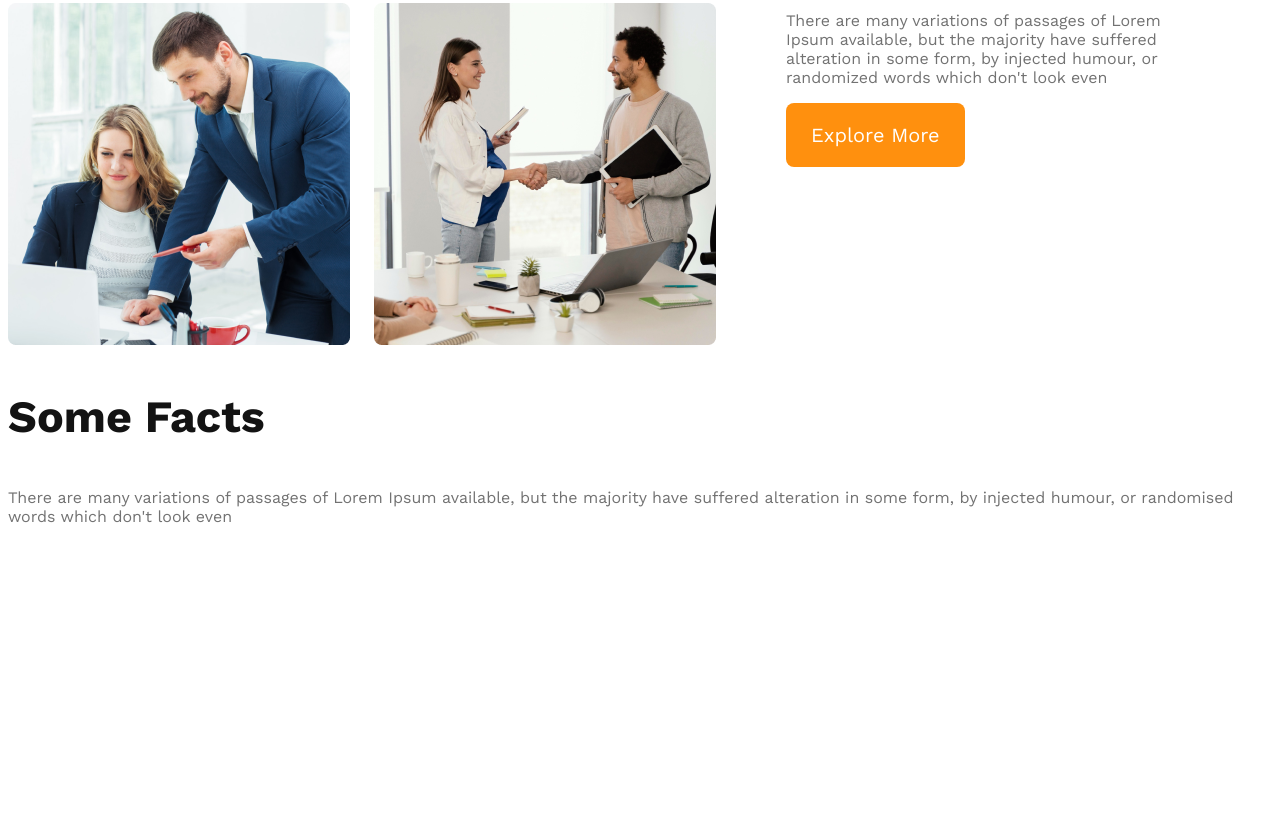
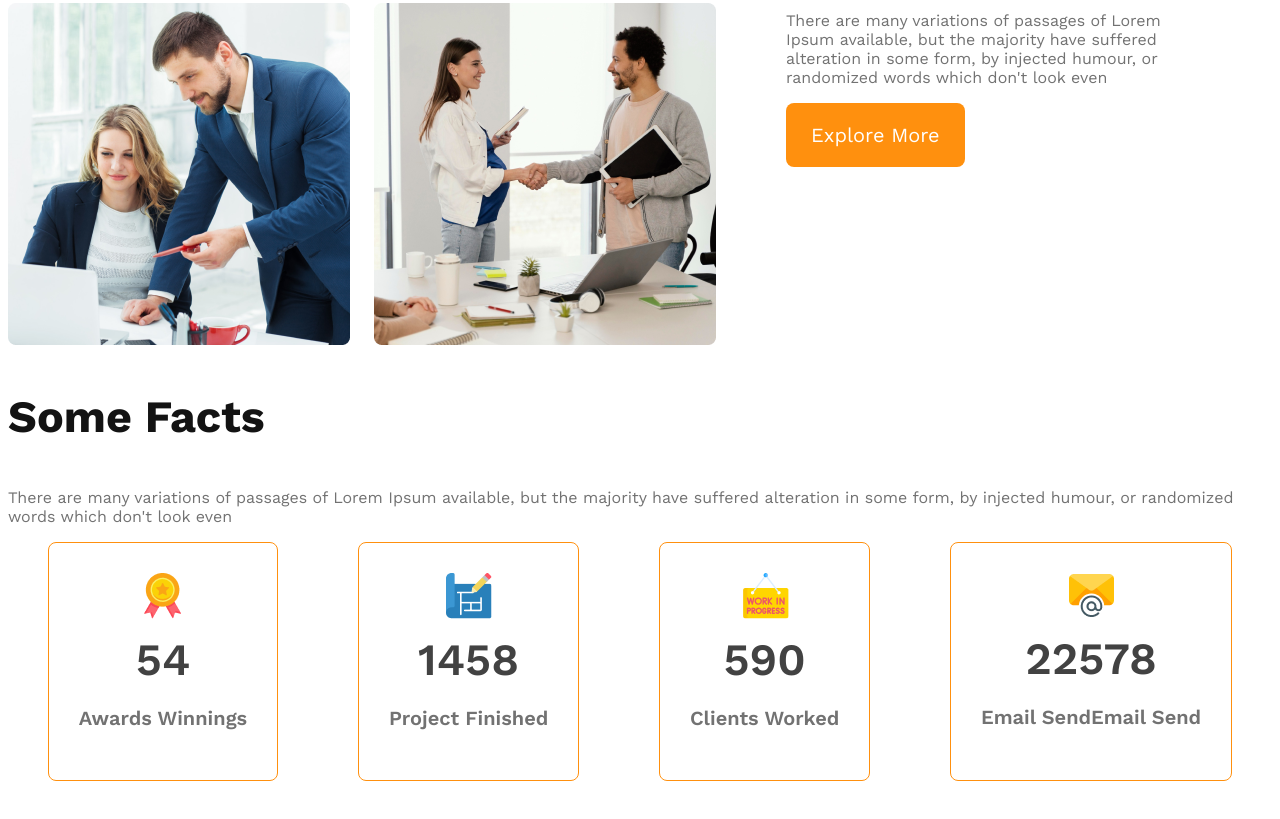
Before and after one commit to mdsajib1473/g3-architect-website, a plain HTML site: page index.html in a window 1280 px wide. Shown: the part 1444-2263 px from the top of the page. Before the commit the page ends 2040 px from the top, so only its background shows below. Drawn offline with nearby package versions, Linux system fonts and the light colour scheme.

Commit message:
added fact and card section

```diff
--- a/architects.css
+++ b/architects.css
@@ -22,6 +22,7 @@
     font-weight: 400;
     font-size: 1rem;
 }
+
 .section-title {
     font-size: 2.8rem;
     font-weight: 700;
@@ -120,6 +121,33 @@ main {
     font-weight: 700;
 }
 
+/* facts section */
+.facts-card-container {
+    display: flex;
+    justify-content: space-around;
+}
+
+.facts-card-container .card {
+    border: 1px solid #FF900E;
+    border-radius: 8px;
+    text-align: center;
+    padding: 30px;
+}
+
+.facts-card-container .card-stats {
+    color:#424242;
+    font-size: 2.8rem;
+    font-weight: 600;
+    margin-top: 10px;
+    margin-bottom: 10px;
+
+}
+.facts-card-container .card-title{
+    font-weight: 600;
+    font-size: 1.25rem;
+
+}
+
 /* responsive media queries */
 
 /* mobile device styles */
@@ -136,7 +164,8 @@ main {
     .teams-img-container {
         grid-template-columns: 1fr;
     }
-    .teams-content{
+
+    .teams-content {
         padding-left: 20px;
         padding-right: 20px;
     }
--- a/index.html
+++ b/index.html
@@ -50,7 +50,29 @@
         <!-- facts section -->
         <section class="facts">
             <h3 class="section-title">Some Facts</h3>
-            <p class="font-color">There are many variations of passages of Lorem Ipsum available, but the majority have suffered alteration in some form, by injected humour, or randomised words which don't look even</p>
+            <p class="font-color">There are many variations of passages of Lorem Ipsum available, but the majority have suffered alteration in some form, by injected humour, or randomized words which don't look even</p>
+            <div class="facts-card-container">
+                <div class="card">
+                    <img src="images/icons/ribon.png" alt="">
+                    <h2 class="card-stats">54</h2>
+                    <p class="card-title font-color">Awards Winnings</p>
+                </div>
+                <div class="card">
+                    <img src="images/icons/projects.png" alt="">
+                    <h2 class="card-stats">1458</h2>
+                    <p class="card-title font-color">Project Finished</p>
+                </div>
+                <div class="card">
+                    <img src="images/icons/customers.png" alt="">
+                    <h2 class="card-stats">590</h2>
+                    <p class="card-title font-color">Clients Worked</p>
+                </div>
+                <div class="card">
+                    <img src="images/icons/email.png" alt="">
+                    <h2 class="card-stats">22578</h2>
+                    <p class="card-title font-color">Email SendEmail Send</p>
+                </div>
+            </div>
         </section>
 
     </main>
```
